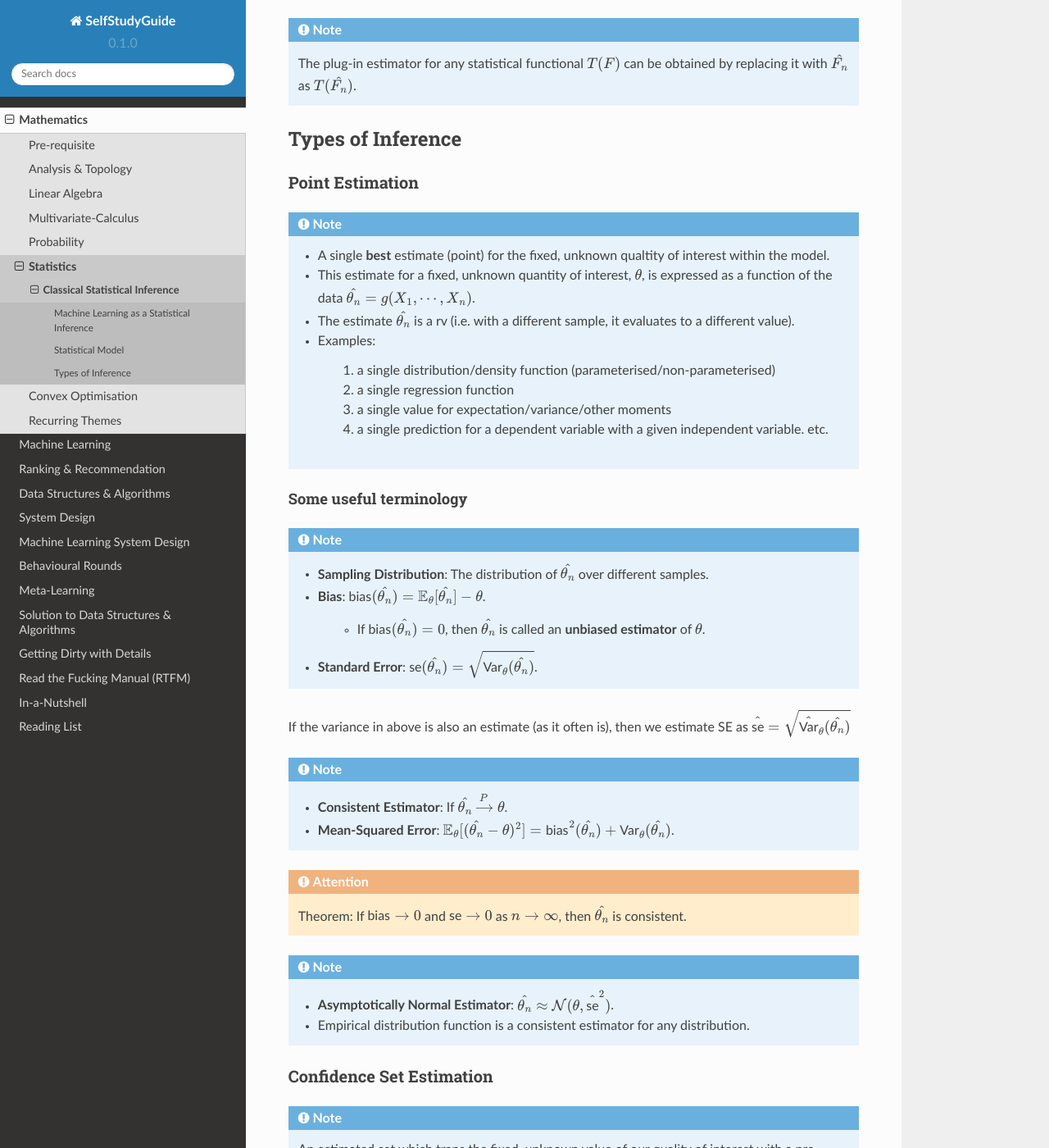
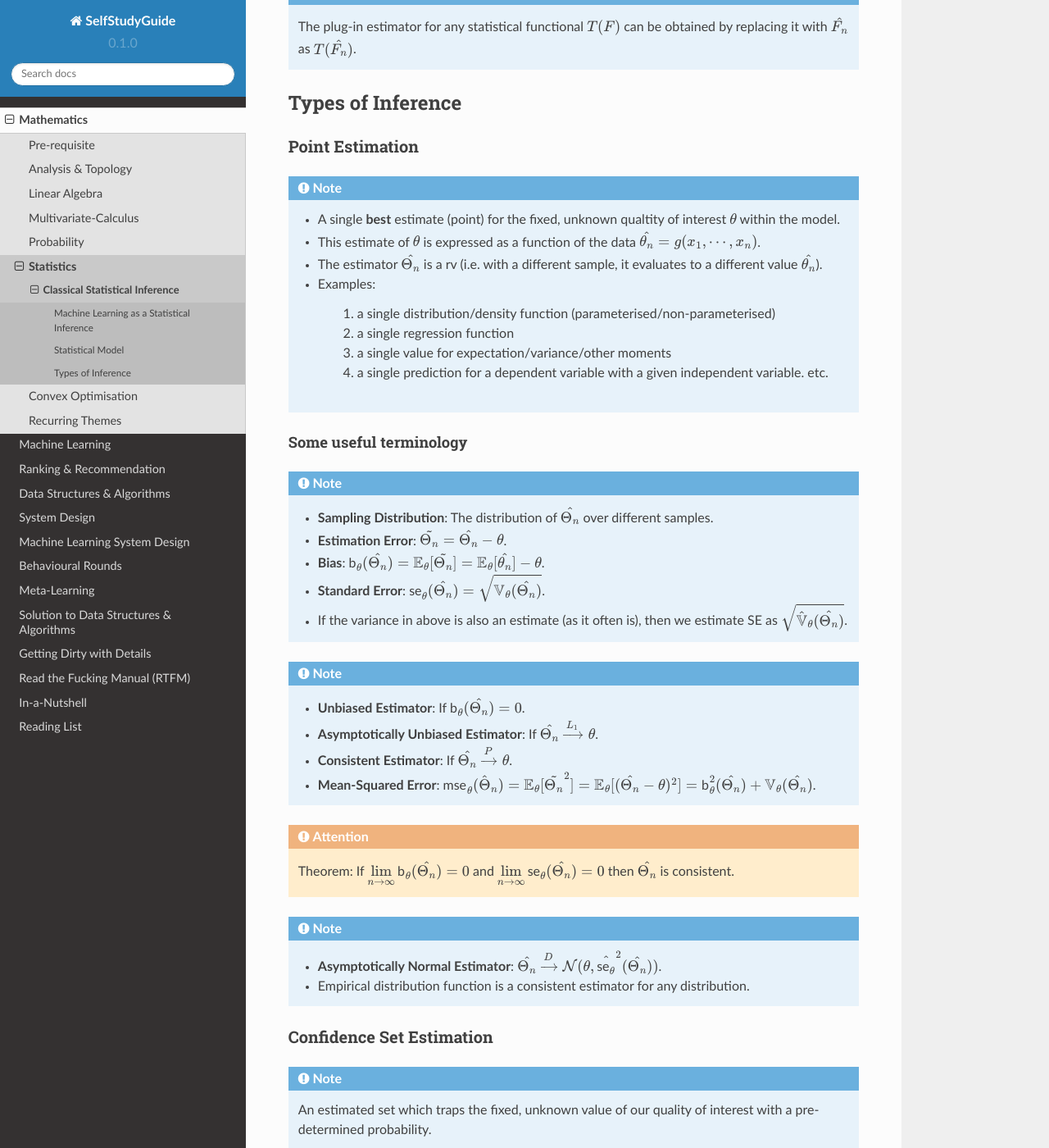
Before and after one commit to uselesstechjunks/leetcode, a Sphinx documentation site: the page built from docs/source/math/stat/inference.rst, in a window 1280 px wide and 1400 px high, scrolled down 2942 px. Shown: the whole window at 82% size. Built offline with Sphinx 7.4.7 and the Read the Docs theme 2.0.0, drawn with Linux system fonts in a browser that asks for light colours; some of the changed text lies outside the part shown.

Commit message:
Update rv.rst (#103)
* Update rv.rst

* Update rv.rst

* Update ineq.rst

* Update ineq.rst

* Update ineq.rst

* Update inference.rst

* Update inference.rst

```diff
--- a/docs/source/math/stat/inference.rst
+++ b/docs/source/math/stat/inference.rst
@@ -22,7 +22,7 @@ Machine Learning as a Statistical Inference
 ******************************************************************************************
 .. note::
 	* We have iid samples from an unknown joint CDF, e.g. :math:`(X_i,Y_i)_{i=1}^n\sim F_{X,Y}`.
-	* Then inference might mean infering a **regression function** :math:`r(X)` that fits the conditional expectation corresponding to :math:`F_{Y|X}`
+	* **Model inference**: Model inference means estmating the conditional expectation corresponding to :math:`F_{Y|X}` with a **regression function** :math:`r(X)` such that
 
 		.. math::
 		    T(F_{Y|X})=\mathbb{E}[Y|X]=r(X)+\epsilon
@@ -30,8 +30,7 @@ Machine Learning as a Statistical Inference
 	  where :math:`\mathbb{E}[\epsilon]=0`.
 
 		* This inference is known as **learning** in Machine Learning and **curve estimation** in statistics.
-		* It can be proven that it is always possible to write a conditional expectation in the above form such that :math:`\mathbb{E}[\epsilon]=0`.
-	* In the above case, an inference might also mean an inferring an unseen :math:`Y|X=x` by :math:`\hat{y}=r(x)` for a given :math:`X=x`.
+	* **Variable inference**: In the above case, a variable inference means estimating an unseen :math:`Y|X=x` by :math:`\hat{Y}=\hat{y}=r(x)` for a given :math:`X=x`.
 
 		* This is known as **inference** in Machine Learning and **prediction** in statistics.
 
@@ -106,9 +105,9 @@ Types of Inference
 Point Estimation
 ==========================================================================================
 .. note::
-	* A single **best** estimate (point) for the fixed, unknown qualtity of interest within the model.
-	* This estimate for a fixed, unknown quantity of interest, :math:`\theta`, is expressed as a function of the data :math:`\hat{\theta_n}=g(X_1,\cdots,X_n)`.
-	* The estimate :math:`\hat{\theta_n}` is a rv (i.e. with a different sample, it evaluates to a different value).
+	* A single **best** estimate (point) for the fixed, unknown qualtity of interest :math:`\theta` within the model.
+	* This estimate of :math:`\theta` is expressed as a function of the data :math:`\hat{\theta_n}=g(x_1,\cdots,x_n)`.
+	* The estimator :math:`\hat{\Theta_n}` is a rv (i.e. with a different sample, it evaluates to a different value :math:`\hat{\theta_n}`).
 	* Examples:
 
 		#. a single distribution/density function (parameterised/non-parameterised)
@@ -119,23 +118,23 @@ Point Estimation
 Some useful terminology
 -------------------------------------------------------------------------------------------
 .. note::
-	* **Sampling Distribution**: The distribution of :math:`\hat{\theta_n}` over different samples.
-	* **Bias**: :math:`\text{bias}(\hat{\theta_n})=\mathbb{E}_{\theta}[\hat{\theta_n}]-\theta`.
-
-			* If :math:`\text{bias}(\hat{\theta_n})=0`, then :math:`\hat{\theta_n}` is called an **unbiased estimator** of :math:`\theta`.
-	* **Standard Error**: :math:`\text{se}(\hat{\theta_n})=\sqrt{\text{Var}_{\theta}(\hat{\theta_n})}`.
-
-If the variance in above is also an estimate (as it often is), then we estimate SE as :math:`\hat{\text{se}}=\sqrt{\hat{\text{Var}}_{\theta}(\hat{\theta_n})}`
+	* **Sampling Distribution**: The distribution of :math:`\hat{\Theta_n}` over different samples.
+	* **Estimation Error**: :math:`\tilde{\Theta_n}=\hat{\Theta_n}-\theta`.
+	* **Bias**: :math:`\text{b}_\theta(\hat{\Theta_n})=\mathbb{E}_{\theta}[\tilde{\Theta_n}]=\mathbb{E}_{\theta}[\hat{\theta_n}]-\theta`.
+	* **Standard Error**: :math:`\text{se}_\theta(\hat{\Theta_n})=\sqrt{\mathbb{V}_{\theta}(\hat{\Theta_n})}`.
+	* If the variance in above is also an estimate (as it often is), then we estimate SE as :math:`\sqrt{\hat{\mathbb{V}}_{\theta}(\hat{\Theta_n})}`.
 
 .. note::
-	* **Consistent Estimator**: If :math:`\hat{\theta_n}\xrightarrow[]{P}\theta`.
-	* **Mean-Squared Error**: :math:`\mathbb{E}_{\theta}[(\hat{\theta_n}-\theta)^2]=\text{bias}^2(\hat{\theta_n})+\text{Var}_{\theta}(\hat{\theta_n})`.
+	* **Unbiased Estimator**: If :math:`\text{b}_\theta(\hat{\Theta_n})=0`.
+	* **Asymptotically Unbiased Estimator**: If :math:`\hat{\Theta_n}\xrightarrow[]{L_1}\theta`.
+	* **Consistent Estimator**: If :math:`\hat{\Theta_n}\xrightarrow[]{P}\theta`.
+	* **Mean-Squared Error**: :math:`\text{mse}_\theta(\hat{\Theta}_n)=\mathbb{E}_{\theta}[\tilde{\Theta_n}^2]=\mathbb{E}_{\theta}[(\hat{\Theta_n}-\theta)^2]=\text{b}_\theta^2(\hat{\Theta_n})+\mathbb{V}_{\theta}(\hat{\Theta_n})`.
 
 .. attention::
-	Theorem: If :math:`\text{bias}\to 0` and :math:`\text{se}\to 0` as :math:`n\to \infty`, then :math:`\hat{\theta_n}` is consistent.
+	Theorem: If :math:`\lim\limits_{n\to\infty}\text{b}_\theta(\hat{\Theta_n})=0` and :math:`\lim\limits_{n\to\infty}\text{se}_\theta(\hat{\Theta_n})=0` then :math:`\hat{\Theta_n}` is consistent.
 
 .. note::
-    * **Asymptotically Normal Estimator**: :math:`\hat{\theta_n}\approx\mathcal{N}(\theta,\hat{\text{se}}^2)`.
+    * **Asymptotically Normal Estimator**: :math:`\hat{\Theta_n}\xrightarrow[]{D}\mathcal{N}(\theta,\hat{\text{se}_\theta}^2(\hat{\Theta_n}))`.
     * Empirical distribution function is a consistent estimator for any distribution.
 
 Confidence Set Estimation
@@ -152,7 +151,7 @@ Confidence Set Estimation
 Some useful terminology
 -------------------------------------------------------------------------------------------
 .. note::
-	* **Pointwise Asymptotic CI**: :math:`\forall\theta\in\Theta,\liminf\limits_{n\to\infty}\mathbb{P}_{\theta}(\theta\in\hat{C_n})\ge 1-\alpha`
+	* **Pointwise Asymptotic CI**: :math:`\forall\theta,\liminf\limits_{n\to\infty}\mathbb{P}_{\theta}(\theta\in\hat{C_n})\ge 1-\alpha`
 	* **Uniform Asymptotic CI**: :math:`\liminf\limits_{n\to\infty}\inf\limits_{\theta\in\Theta}\mathbb{P}_{\theta}(\theta\in\hat{C_n})\ge 1-\alpha`
 
 		* Uniform Asymptotic CI is stricter.
```
Also changed, not shown: docs/source/math/prob/ineq.rst (+8 -4 lines), docs/source/math/prob/rv.rst (+24 -0 lines).
